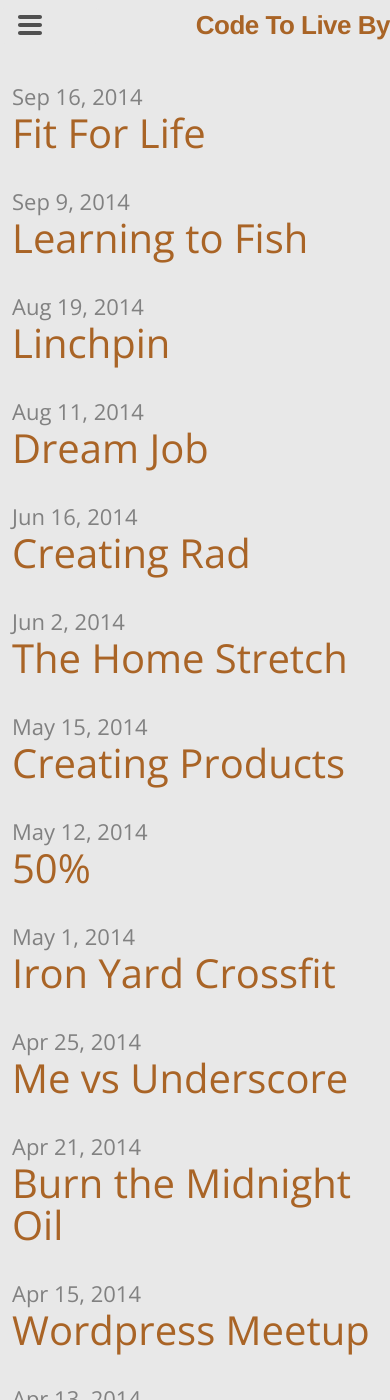
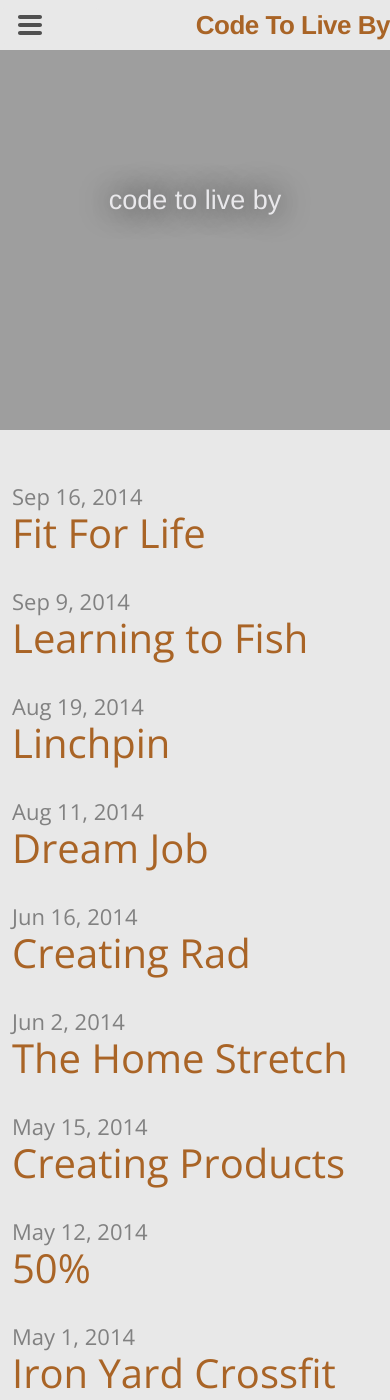
Before and after one commit to shawnlknight/blog, a Jekyll site: the page built from index.html, in a window 390 px wide and 1400 px high. Built offline with Jekyll 4.4.1, drawn with Linux system fonts in a browser that asks for light colours; some web fonts are replaced; the list of posts is cut into pages by our own code.

Commit message:
Update main.css

```diff
--- a/css/main.css
+++ b/css/main.css
@@ -463,7 +463,11 @@
   }
 
   .jumbotron {
-    display: none;
+    min-height: 400px;
+  }
+  .jumbotron h1 {
+    font-size: 1.5em;
+    padding-top: 150px;
   }
 
   .post-header h1 { font-size: 36px; color: #313131; }
```
